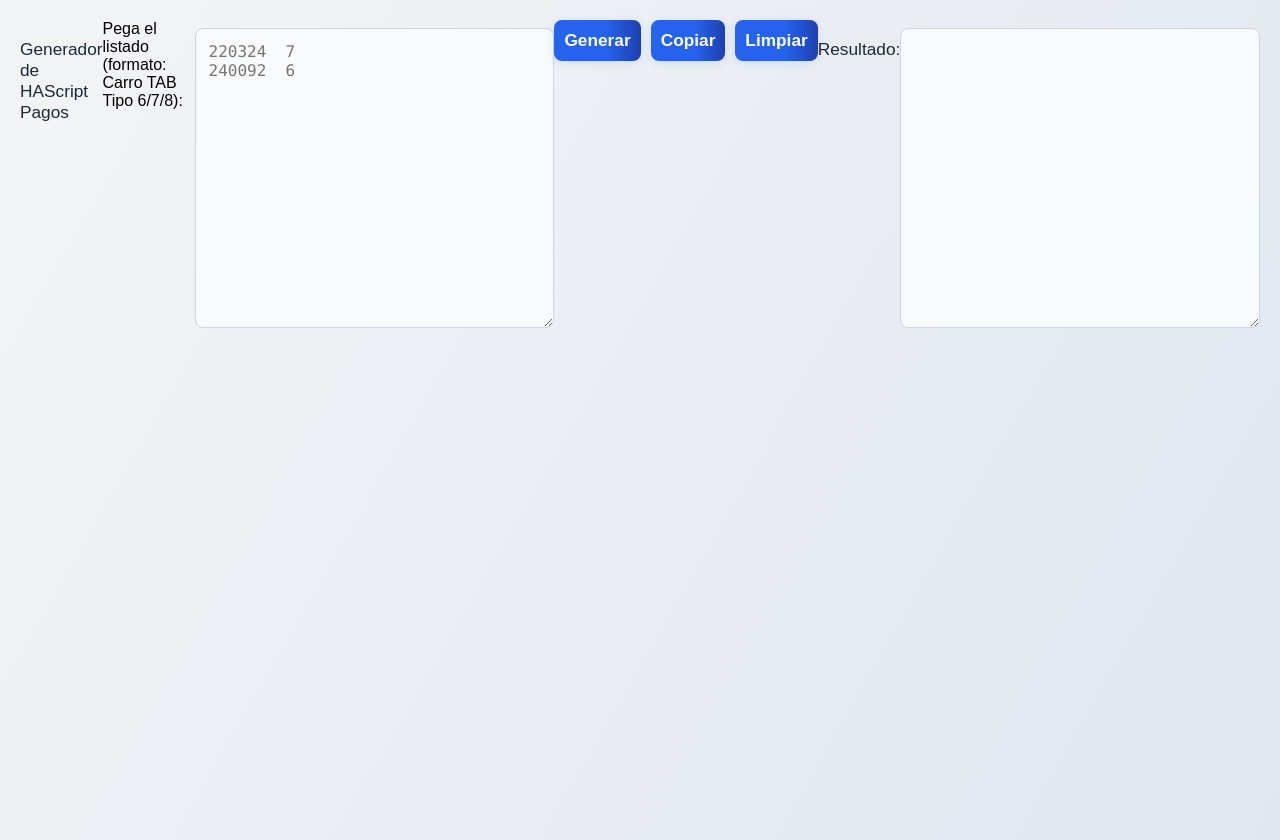
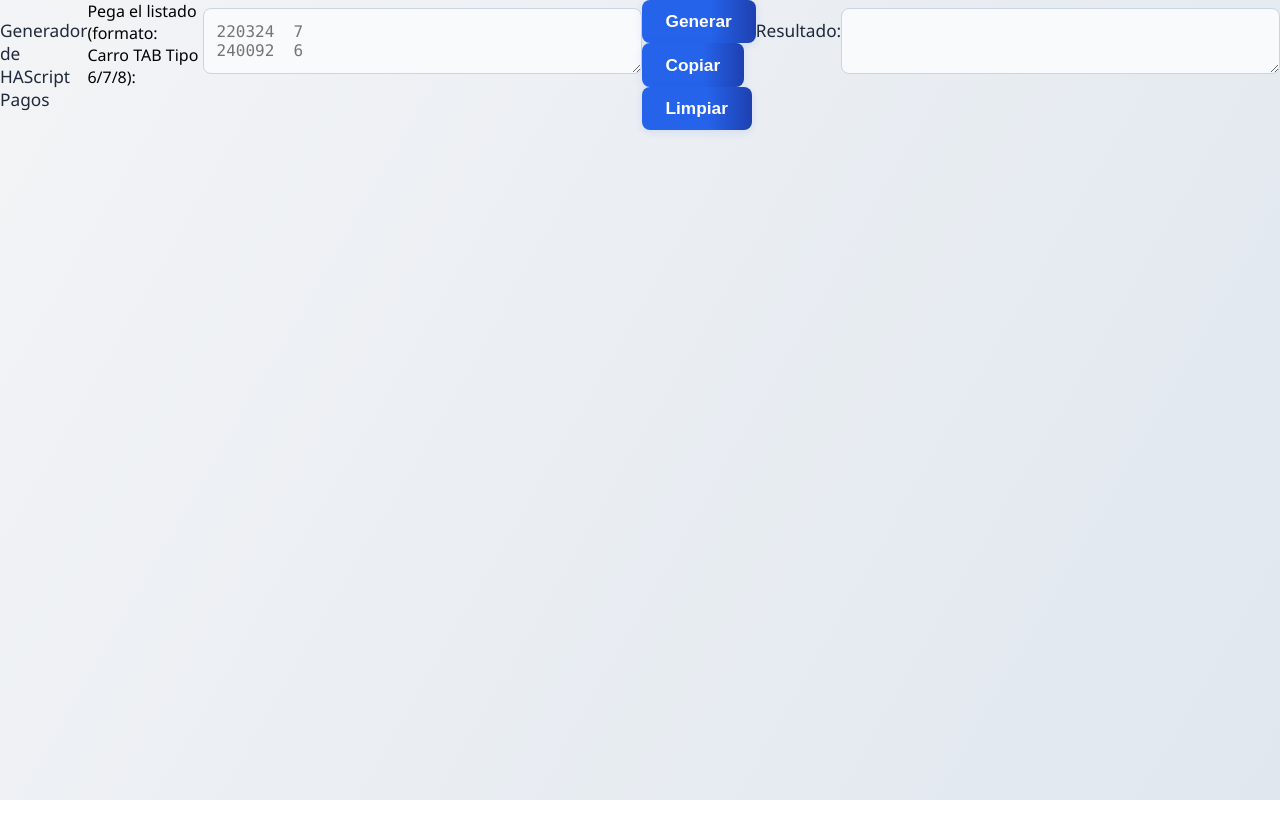
Before and after one commit to Franciscoeft/LIBRARy, a plain HTML site: page 99. PAGOS_DESP.html in a window 1280 px wide. After the commit the page ends 800 px from the top, so only its background shows below. Drawn offline with Linux system fonts and the light colour scheme.

Commit message:
99. PAGOS_DESP.html
Signed-off-by: gaelvb152 <gaelburrola249@gmail.com>

```diff
--- a/99. PAGOS_DESP.html
+++ b/99. PAGOS_DESP.html
@@ -4,13 +4,6 @@
 <meta charset="UTF-8">
 <title>Generador HAScript Pagos</title>
 <link rel="stylesheet" href="macro-style.css">
-<style>
-body { font-family: Arial, sans-serif; margin: 20px; }
-textarea, button { display: block; margin-bottom: 15px; width: 100%; }
-textarea { height: 300px; }
-button { padding: 10px; }
-.botones { display: flex; gap: 10px; }
-</style>
 </head>
 <body>
 <h2>Generador de HAScript Pagos</h2>
```
